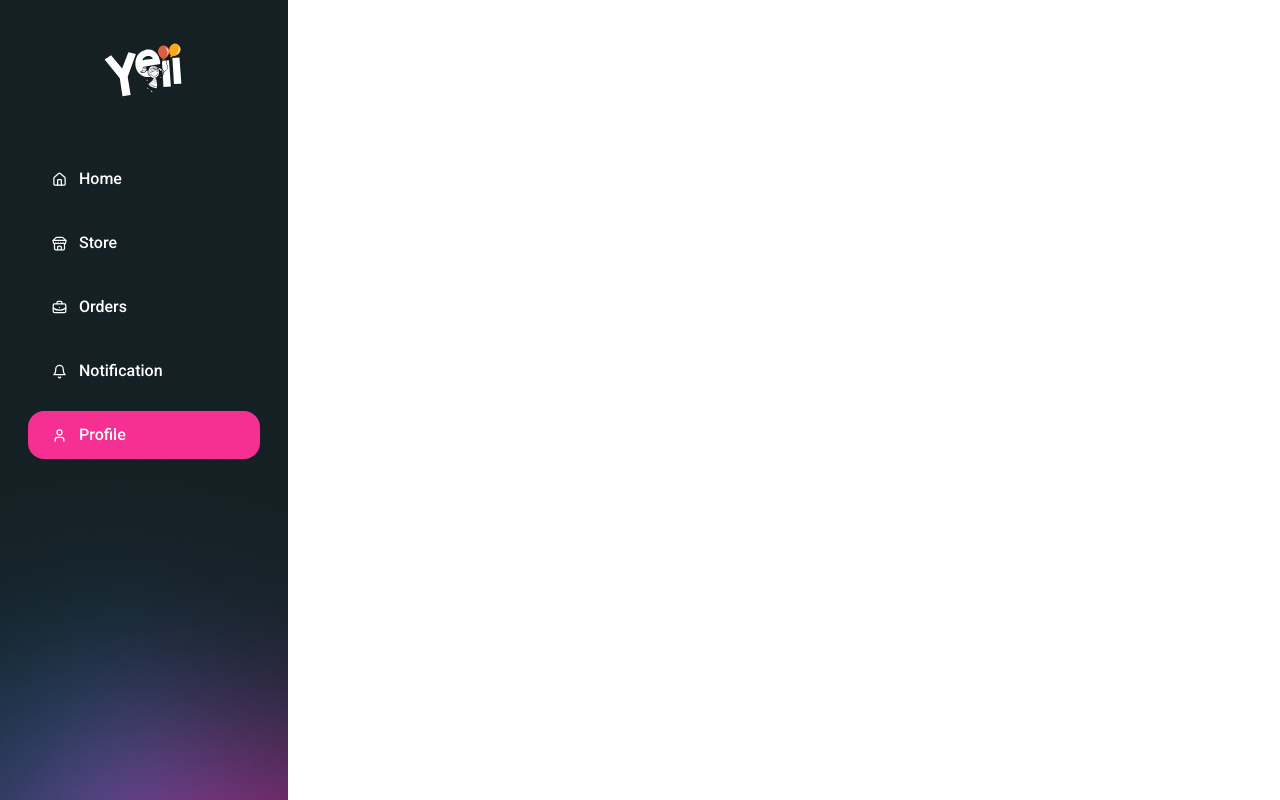
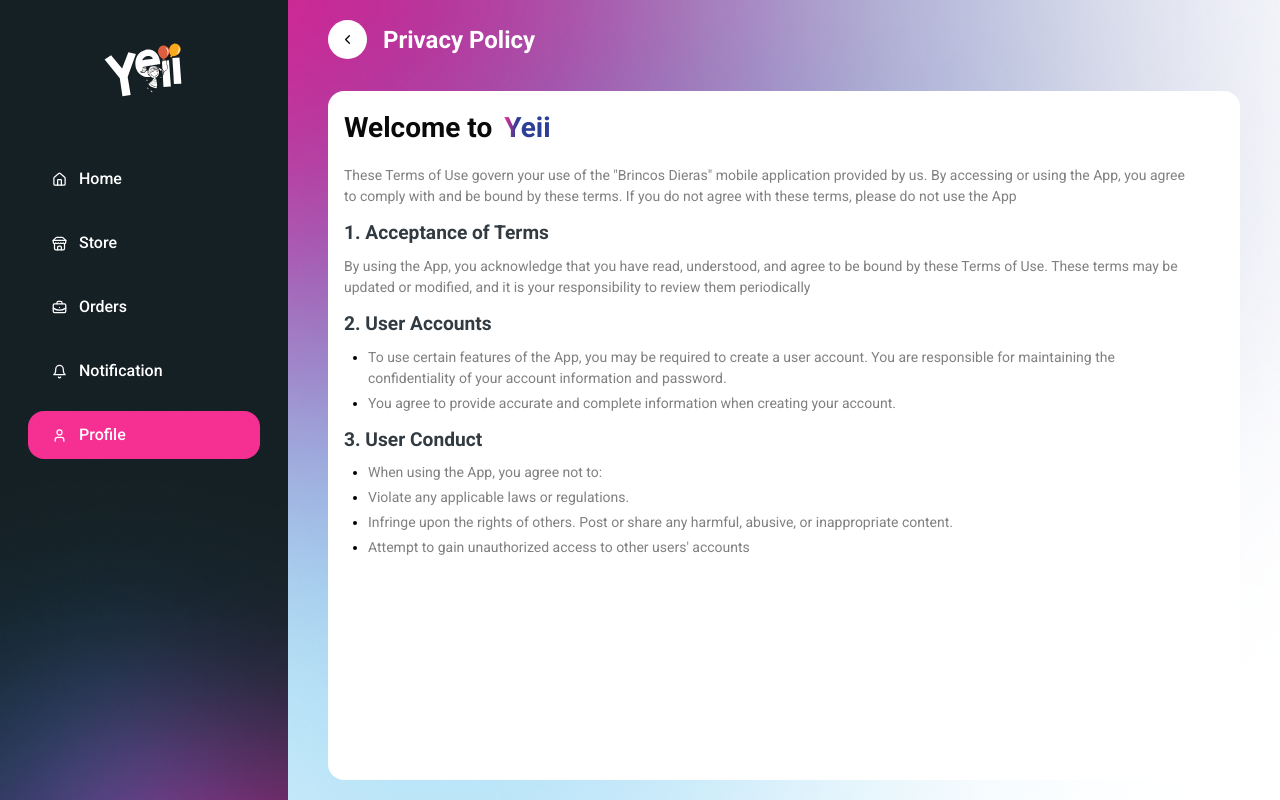
Before and after one commit to bharatyadav28/Yeii-Supplier, a Next.js app: page /profile/terms_and_conditions in a window 1280 px wide. Built offline with nearby package versions, Linux system fonts and the light colour scheme.

Commit message:
profile page UI

```diff
--- a/src/app/(main)/profile/settlement/page.jsx
+++ b/src/app/(main)/profile/settlement/page.jsx
@@ -1,7 +1,33 @@
 import React from "react";
 
-const page = () => {
-  return <div></div>;
+import AuthPage from "@/components/common/AuthPage";
+import MainContent from "@/components/common/MainContent";
+import Policy from "@/components/common/Policy";
+
+const SettlementPolicyPage = () => {
+  return (
+    <AuthPage showHeader={true} heading="Settlement Policy" route="/profile/">
+      <MainContent className="mt-8 !bg-[#fff]">
+        <Policy title="Settlement Policy">
+          <p>
+            Your use of the App is also governed by our Privacy Policy [Link to
+            Privacy Policy], which outlines how we collect, use, and disclose
+            your personal information.{" "}
+          </p>
+          <p>
+            By continuing to use the "Brincos Dieras" App, you acknowledge that
+            you have read, understood, and agreed to these Terms of Use. If you
+            have any questions or concerns, please contact us at [Your Contact
+            Information].
+          </p>
+          <p>
+            Thank you for choosing "Brincos Dieras" to showcase your business
+            ideas!
+          </p>
+        </Policy>
+      </MainContent>
+    </AuthPage>
+  );
 };
 
-export default page;
+export default SettlementPolicyPage;
--- a/src/app/(main)/profile/terms_and_conditions/page.jsx
+++ b/src/app/(main)/profile/terms_and_conditions/page.jsx
@@ -1,7 +1,70 @@
 import React from "react";
 
-const page = () => {
-  return <div></div>;
+import AuthPage from "@/components/common/AuthPage";
+import MainContent from "@/components/common/MainContent";
+import Policy from "@/components/common/Policy";
+
+const TermsAndConditionsPage = () => {
+  return (
+    <AuthPage showHeader={true} heading="Privacy Policy" route="/profile/">
+      <MainContent className="mt-8 policy !bg-[#fff] ">
+        <Policy title="Welcome to">
+          <p>
+            These Terms of Use govern your use of the "Brincos Dieras" mobile
+            application provided by us. By accessing or using the App, you agree
+            to comply with and be bound by these terms. If you do not agree with
+            these terms, please do not use the App
+          </p>
+
+          <div className="flex flex-col gap-2">
+            <div className="font-semibold text-[#323B41] text-[1.2rem]">
+              1. Acceptance of Terms
+            </div>
+            <p>
+              By using the App, you acknowledge that you have read, understood,
+              and agree to be bound by these Terms of Use. These terms may be
+              updated or modified, and it is your responsibility to review them
+              periodically
+            </p>
+          </div>
+
+          <div className="flex flex-col gap-2">
+            <div className="font-semibold text-[#323B41] text-[1.2rem]">
+              2. User Accounts
+            </div>
+            <ul className="list-disc mx-6 flex flex-col gap-1">
+              <li>
+                To use certain features of the App, you may be required to
+                create a user account. You are responsible for maintaining the
+                confidentiality of your account information and password.
+              </li>
+              <li>
+                You agree to provide accurate and complete information when
+                creating your account.
+              </li>
+            </ul>
+          </div>
+
+          <div className="flex flex-col gap-2">
+            <div className="font-semibold text-[#323B41] text-[1.2rem]">
+              3. User Conduct
+            </div>
+            <ul className="list-disc mx-6 flex flex-col gap-1">
+              <li>When using the App, you agree not to:</li>
+              <li>Violate any applicable laws or regulations.</li>
+              <li>
+                Infringe upon the rights of others. Post or share any harmful,
+                abusive, or inappropriate content.
+              </li>
+              <li>
+                Attempt to gain unauthorized access to other users' accounts
+              </li>
+            </ul>
+          </div>
+        </Policy>
+      </MainContent>
+    </AuthPage>
+  );
 };
 
-export default page;
+export default TermsAndConditionsPage;
--- a/src/app/globals.css
+++ b/src/app/globals.css
@@ -173,3 +173,14 @@ body {
 ::-webkit-scrollbar-thumb:hover {
   background-color: #555;
 }
+
+.app-name {
+  background: linear-gradient(96deg, #f63093 2.51%, #2c3e95 29.16%);
+  background-clip: text;
+  -webkit-background-clip: text;
+  -webkit-text-fill-color: transparent;
+}
+
+.policy li::marker {
+  color: #000000;
+}
--- a/src/components/common/DefaultItemImage.jsx
+++ b/src/components/common/DefaultItemImage.jsx
@@ -1,14 +1,49 @@
 import React from "react";
-import { Plus, Image } from "lucide-react";
+import { Plus, Image as GalleryImage } from "lucide-react";
+import Image from "next/image";
+
 import { CustomButton } from "./CustomButtons";
+import { Input } from "../ui/input";
 
 function DefaultItemImage() {
+  const addMoreImageBtn = (
+    <>
+      <Input type="file" className="hidden image-upload" />
+
+      <CustomButton
+        className="bg-[var(--light-pink)] hover:bg-[#F6309314]  text-[var(--main-pink)] p-0 m-0 w-full  h-full "
+        onClick={() => document.querySelector(".image-upload").click()}
+      >
+        <div className="flex flex-col items-center justify-center gap-2">
+          <Plus size={24} />
+          <div className="text-[0.8rem] ">Add Image</div>
+        </div>
+      </CustomButton>
+    </>
+  );
+
   return (
     <div className="flex flex-col justify-center items-center h-full w-full text-[var(--main-pink)] gap-4">
-      <Image />
-      <CustomButton className="bg-[var(--light-pink)] hover:bg-[#F6309314] !px-[6rem] text-[var(--main-pink)] text-center  text[0.8rem">
+      {/* <GalleryImage />
+      <Input type="file" className="hidden image-upload" />
+      <CustomButton
+        className="bg-[var(--light-pink)] hover:bg-[#F6309314] !px-[6rem] text-[var(--main-pink)] text-center  text[0.8rem"
+        onClick={() => document.querySelector(".image-upload").click()}
+      >
         Upload Image
-      </CustomButton>
+      </CustomButton> */}
+
+      <div className="grid grid-cols-6 p-2 gap-2 h-full w-full ">
+        <div className="relative">
+          <Image
+            src="/Furniture.jpeg"
+            alt="product image"
+            fill={true}
+            className="rounded-lg object-cover"
+          />
+        </div>
+        <div className="h-full w-full">{addMoreImageBtn}</div>
+      </div>
     </div>
   );
 }
--- /dev/null
+++ b/src/components/common/Policy.jsx
@@ -0,0 +1,17 @@
+import React from "react";
+
+function Policy({ title, children }) {
+  return (
+    <div>
+      <div className="flex gap-3 text-[1.75rem] font-bold mb-4 ">
+        <div className="">{title}</div>
+        <div className="app-name">Yeii</div>
+      </div>
+      <div className="text-[#808080]  text-[0.875rem] flex flex-col gap-3 mr-8">
+        {children}
+      </div>
+    </div>
+  );
+}
+
+export default Policy;
--- a/src/components/orders/ListModal.jsx
+++ b/src/components/orders/ListModal.jsx
@@ -33,9 +33,9 @@ function ListModal({
       ></div>
 
       <div
-        className={`flex flex-col absolute  !z-[1000] h-max max-h-[calc(100vh-10rem)] overflow-y-auto w-max bg-white text-black top-8 rounded-3xl py-4 ${
-          !isCheckBox ? "px-5" : "px-2"
-        } `}
+        className={`flex flex-col absolute  !z-[1000] h-max max-h-[calc(100vh-10rem)] overflow-y-auto w-max bg-white text-black ${
+          isCoupon ? "top-8" : "top-0"
+        } rounded-3xl py-4 ${!isCheckBox ? "px-5" : "px-2"} `}
       >
         {isCoupon ? (
           <>
@@ -98,7 +98,12 @@ function ListModal({
               ))}
 
             {isCheckBox && (
-              <DarkButton className="rounded-2xl mt-2 mx-2">Confirm</DarkButton>
+              <DarkButton
+                className="rounded-2xl mt-2 mx-2"
+                onClick={handleOpen}
+              >
+                Confirm
+              </DarkButton>
             )}
           </>
         )}
```
